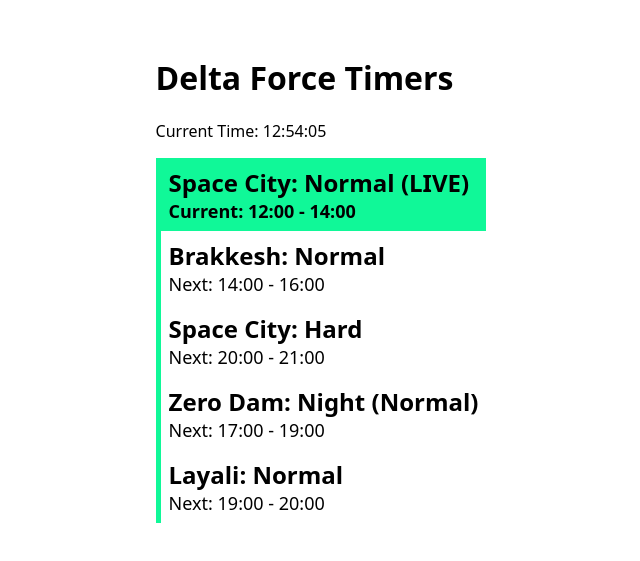
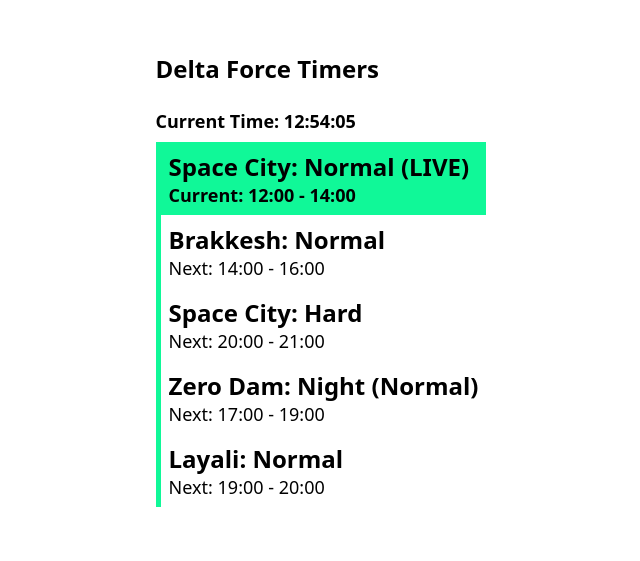
Before and after one commit to tomcorke/dftimers, a React (Vite) app: page / in a window 1280 px wide. Shown: the part 121-682 px from the top of the page, without its empty margins (319-959 px from the left). Built offline with nearby package versions, Linux system fonts and the light colour scheme.

Commit message:
Progress & UTC

```diff
--- a/src/App.css
+++ b/src/App.css
@@ -7,22 +7,50 @@ html {
   height: 100%;
 }
 
-
-
 .App {
 
   --df-green: #10f898;
+  --df-quality-common: #d0d0d0;
+  /* uncommon, rare, epic, legendary, exotic */
+  /* green, blue, purple, orange, red */
+  --df-quality-uncommon: #00ff3f;
+  --df-quality-rare: #00bfff;
+  --df-quality-epic: #ff00ff;
+  --df-quality-legendary: #ff7f00;
+  --df-quality-exotic: #ff0000;
+
+  .sections {
+    display: flex;
+    flex-flow: row wrap;
+    gap: 1em;
+
+    .section {
+      /* border: 1px solid red; */
+
+      h2 {
+        margin: 0 0 1em;
+        padding: 0;
+        font-size: 24px;
+      }
+
+    }
+  }
+
+  .MapTimers {
 
     .currentTime {
-    margin-bottom: 1em;
+      font-weight: bold;
+      font-size: 18px;
+      margin-bottom: 0.5em;
     }
+
 
     .timers {
       .timer {
         padding: 0.5em;
         border-left: 5px solid var(--df-green);
 
-      h2 {
+        h3 {
           font-size: 24px;
           padding: 0;
           margin: 0;
@@ -40,3 +68,52 @@ html {
       }
     }
   }
+
+  .Collector {
+    .mission {
+
+      h3 {
+        font-weight: bold;
+        font-size: 18px;
+        margin-bottom: 0.5em;
+      }
+
+      .items {
+        .item {
+
+          border-left: 4px solid transparent;
+          margin-bottom: 4px;
+          padding: 2px 0 2px 0.5em;
+          display: flex;
+          flex-flow: row nowrap;
+          justify-content: space-between;
+          gap: 1em;
+          width: 100%;
+
+          --item-color: transparent;
+          border-color: var(--item-color);
+          box-shadow: inset 100px 0 100px -100px var(--item-color);
+
+          &.common {
+            --item-color: var(--df-quality-common);
+          }
+          &.uncommon {
+            --item-color: var(--df-quality-uncommon);
+          }
+          &.rare {
+            --item-color: var(--df-quality-rare);
+          }
+          &.epic {
+            --item-color: var(--df-quality-epic);
+          }
+          &.legendary {
+            --item-color: var(--df-quality-legendary);
+          }
+          &.exotic {
+            --item-color: var(--df-quality-exotic);
+          }
+        }
+      }
+    }
+  }
+}
--- a/src/App.tsx
+++ b/src/App.tsx
@@ -1,8 +1,9 @@
 import { use, useEffect, useState } from "react";
 import "./App.css";
 
-import { MAP_TIMERS, MapTimer } from "./timers/map-timer";
 import classNames from "classnames";
+import { MapTimersSection } from "./sections/MapTimers";
+import { CollectorSection } from "./sections/Collector";
 
 const DateTimeDisplay = ({
   secondsFromMidnight,
@@ -23,52 +24,11 @@ const DateTimeDisplay = ({
 };
 
 const App = () => {
-  const [now, setNow] = useState(MapTimer.nowSeconds());
-
-  useEffect(() => {
-    const interval = setInterval(() => {
-      setNow(MapTimer.nowSeconds());
-    }, 1000);
-
-    return () => clearInterval(interval);
-  }, []);
-
   return (
     <div className={"App"}>
-      <h1>Delta Force Timers</h1>
-      <div className="currentTime">
-        Current Time:{" "}
-        <DateTimeDisplay secondsFromMidnight={now} withSeconds={true} />
-      </div>
-      <div className={"timers"}>
-        {MAP_TIMERS.map((timer) => {
-          const isLive = timer.isLive();
-          return (
-            <div
-              key={timer.name}
-              className={classNames("timer", { live: isLive })}
-            >
-              <h2>
-                {timer.name}
-                {isLive ? " (LIVE)" : ""}
-              </h2>
-              <div className={"time"}>
-                {isLive ? "Current" : "Next"}:{" "}
-                <DateTimeDisplay
-                  secondsFromMidnight={timer.nextOrCurrentTimeSpanStartSeconds(
-                    now
-                  )}
-                />{" "}
-                -{" "}
-                <DateTimeDisplay
-                  secondsFromMidnight={timer.nextOrCurrentTimeSpanEndSeconds(
-                    now
-                  )}
-                />
-              </div>
-            </div>
-          );
-        })}
+      <div className="sections">
+        <MapTimersSection />
+        {/* <CollectorSection /> */}
       </div>
     </div>
   );
--- /dev/null
+++ b/src/sections/Collector.tsx
@@ -0,0 +1,119 @@
+import { use, useEffect, useState } from "react";
+
+import { MAP_TIMERS, MapTimer } from "./timers/map-timer";
+import classNames from "classnames";
+
+type Quality = "common" | "uncommon" | "rare" | "epic" | "legendary" | "exotic";
+
+const IMAGES = {
+  magazine: new URL(
+    "../images/magazine.png?as=webp&width=100&height=100",
+    import.meta.url
+  ).href,
+};
+
+class CollectorItem {
+  name: string;
+  quality: Quality;
+  needed: number;
+  collected: number;
+  constructor(
+    name: string,
+    quality: Quality,
+    needed: number,
+    collected: number = 0
+  ) {
+    this.name = name;
+    this.quality = quality;
+    this.needed = needed;
+    this.collected = collected;
+  }
+  get progressString(): string {
+    return `${this.collected}/${this.needed}`;
+  }
+  get progressPercent(): number {
+    return Math.floor((this.collected / this.needed) * 100);
+  }
+}
+
+class CollectorMission {
+  name: string;
+  items: CollectorItem[];
+  constructor(name: string, items: CollectorItem[]) {
+    this.name = name;
+    this.items = items;
+  }
+}
+
+const COLLECTOR_MISSIONS = [
+  new CollectorMission("Collector 1", [
+    new CollectorItem("Magazine", "rare", 2),
+    new CollectorItem("Wooden Pipe", "rare", 2),
+    new CollectorItem("Intel Document", "rare", 5),
+    new CollectorItem("Portable Speaker", "epic", 2),
+  ]),
+  new CollectorMission("Collector 2", [
+    new CollectorItem("Artificial Knee", "epic", 1),
+    new CollectorItem("Implantable Defibrillator", "legendary", 1),
+    new CollectorItem("Microscope", "rare", 3),
+    new CollectorItem("Centrifuge", "epic", 1),
+    new CollectorItem("Blood Pressure Monitor", "epic", 2),
+  ]),
+  new CollectorMission("Collector 3", [
+    new CollectorItem("Thermometer", "uncommon", 5),
+    new CollectorItem("Military Binoculars", "legendary", 3),
+    new CollectorItem("something", "exotic", 3),
+    new CollectorItem("something else", "exotic", 2),
+    new CollectorItem("Ceremonial Knife", "epic", 2),
+  ]),
+  new CollectorMission("Collector 4", [
+    new CollectorItem("Lamp", "epic", 3),
+    new CollectorItem("Hookah", "epic", 3),
+    new CollectorItem("Cup", "legendary", 2),
+    new CollectorItem("Teapot", "epic", 3),
+    new CollectorItem("Pot", "uncommon", 3),
+    new CollectorItem("LEDX", "legendary", 2),
+  ]),
+  new CollectorMission("Collector 5", [
+    new CollectorItem("Earring", "epic", 1),
+    new CollectorItem("Router", "epic", 2),
+    new CollectorItem("EV Battery", "epic", 2),
+    new CollectorItem("SLR Camera", "legendary", 2),
+    new CollectorItem("Military Thingy", "legendary", 1),
+  ]),
+  new CollectorMission("Collector 6", [
+    new CollectorItem("Smoothbore", "exotic", 1),
+    new CollectorItem("Radio", "legendary", 2),
+    new CollectorItem("Digital Camera", "legendary", 1),
+  ]),
+];
+
+export const CollectorSection = () => {
+  return (
+    <div className="section Collector">
+      <h2>Collector</h2>
+      {COLLECTOR_MISSIONS.map((mission) => {
+        return (
+          <div className="mission" key={mission.name}>
+            <h3>{mission.name}</h3>
+            <div className="items">
+              {mission.items.map((item) => {
+                return (
+                  <div
+                    className={classNames("item", item.quality)}
+                    key={`${mission.name}_${item.name}`}
+                  >
+                    <div className="name">{item.name}</div>
+                    <div className="progress">
+                      {item.progressString} ({item.progressPercent}%)
+                    </div>
+                  </div>
+                );
+              })}
+            </div>
+          </div>
+        );
+      })}
+    </div>
+  );
+};
--- /dev/null
+++ b/src/sections/MapTimers.tsx
@@ -0,0 +1,81 @@
+import { use, useEffect, useState } from "react";
+
+import { MAP_TIMERS, MapTimer } from "./timers/map-timer";
+import classNames from "classnames";
+
+const DateTimeDisplay = ({
+  secondsFromMidnight,
+  withSeconds = false,
+  withOffset = true,
+}: {
+  secondsFromMidnight: number;
+  withSeconds?: boolean;
+  withOffset?: boolean;
+}) => {
+  const offsetHours = withOffset ? MapTimer.offsetHours() : 0;
+  const adjustedSecondsFromMidnight = secondsFromMidnight - offsetHours * 3600;
+  const hours = Math.floor(adjustedSecondsFromMidnight / 3600);
+  const minutes = Math.floor((adjustedSecondsFromMidnight % 3600) / 60);
+  const seconds = adjustedSecondsFromMidnight % 60;
+  return (
+    <span>
+      {hours.toString().padStart(2, "0")}:{minutes.toString().padStart(2, "0")}
+      {withSeconds ? `:${seconds.toString().padStart(2, "0")}` : ""}
+    </span>
+  );
+};
+
+export const MapTimersSection = () => {
+  const [now, setNow] = useState(MapTimer.nowSecondsUTC());
+
+  useEffect(() => {
+    const interval = setInterval(() => {
+      setNow(MapTimer.nowSecondsUTC());
+    }, 1000);
+
+    return () => clearInterval(interval);
+  }, []);
+
+  return (
+    <div className="section MapTimers">
+      <h2>Delta Force Timers</h2>
+      <div className="currentTime">
+        Current Time:{" "}
+        <DateTimeDisplay secondsFromMidnight={now} withSeconds={true} />
+      </div>
+
+      <div className={"timers"}>
+        {MAP_TIMERS.map((timer) => {
+          const isLive = timer.isLive();
+          return (
+            <div
+              key={timer.name}
+              className={classNames("timer", { live: isLive })}
+            >
+              <h3>
+                {timer.name}
+                {isLive ? " (LIVE)" : ""}
+              </h3>
+              <div className={"time"}>
+                {isLive ? "Current" : "Next"}:{" "}
+                <DateTimeDisplay
+                  secondsFromMidnight={timer.nextOrCurrentTimeSpanStartSeconds(
+                    now
+                  )}
+                  withOffset={true}
+                />{" "}
+                -{" "}
+                <DateTimeDisplay
+                  secondsFromMidnight={timer.nextOrCurrentTimeSpanEndSeconds(
+                    now
+                  )}
+                  withOffset={true}
+                />
+              </div>
+            </div>
+          );
+        })}
+      </div>
+    </div>
+  );
+};
--- a/src/timers/map-timer.ts
+++ b/src/sections/timers/map-timer.ts
@@ -14,27 +14,36 @@ export class MapTimer {
 
   static nowSeconds(): number {
     const now = new Date();
-    const offset = now.getTimezoneOffset() * 60;
     return now.getHours() * 3600 + now.getMinutes() * 60 + now.getSeconds();
   }
 
-  nextOrCurrentTimeSpan(currentTimeSeconds: number): TimeSpan | undefined {
-    // get current time as seconds since midnight
-    // get next time span's star hour as seconds since midnight
-    // if no time span has a start greater than current time, add 24 hours to earliest time span and use that
-    // return difference between next time span's start time and current time
+  static nowSecondsUTC(): number {
+    const now = new Date();
+    return (
+      now.getUTCHours() * 3600 + now.getUTCMinutes() * 60 + now.getUTCSeconds()
+    );
+  }
+
+  static offsetHours(): number {
+    const now = new Date();
+    return now.getTimezoneOffset() / 60;
+  }
+
+  nextOrCurrentTimeSpan(currentTimeSecondsUTC: number): TimeSpan | undefined {
     const nextTimeSpan = this.times.find((time) => {
       const startTimeSeconds = time.startHour * 3600;
       const endTimeSeconds = time.endHour * 3600;
       return (
-        (startTimeSeconds < currentTimeSeconds &&
-          endTimeSeconds > currentTimeSeconds) ||
-        startTimeSeconds > currentTimeSeconds
+        (startTimeSeconds < currentTimeSecondsUTC &&
+          endTimeSeconds > currentTimeSecondsUTC) ||
+        startTimeSeconds > currentTimeSecondsUTC
       );
     });
+
     if (nextTimeSpan) {
       return nextTimeSpan;
     }
+
     const nextDayFirstTimeSpan = this.times[0];
     if (nextDayFirstTimeSpan) {
       return {
@@ -42,11 +51,12 @@ export class MapTimer {
         endHour: nextDayFirstTimeSpan.endHour + 24,
       };
     }
+
     return undefined;
   }
 
-  nextOrCurrentTimeSpanStartSeconds(currentTimeSeconds: number): number {
-    const nextTimeSpan = this.nextOrCurrentTimeSpan(currentTimeSeconds);
+  nextOrCurrentTimeSpanStartSeconds(currentTimeSecondsUTC: number): number {
+    const nextTimeSpan = this.nextOrCurrentTimeSpan(currentTimeSecondsUTC);
     let nextTimeSpanStartSeconds: number | undefined;
     if (nextTimeSpan) {
       nextTimeSpanStartSeconds = nextTimeSpan.startHour * 3600;
@@ -57,8 +67,8 @@ export class MapTimer {
     return nextTimeSpanStartSeconds;
   }
 
-  nextOrCurrentTimeSpanEndSeconds(currentTimeSeconds: number): number {
-    const nextTimeSpan = this.nextOrCurrentTimeSpan(currentTimeSeconds);
+  nextOrCurrentTimeSpanEndSeconds(currentTimeSecondsUTC: number): number {
+    const nextTimeSpan = this.nextOrCurrentTimeSpan(currentTimeSecondsUTC);
     let nextTimeSpanEndSeconds: number | undefined;
     if (nextTimeSpan) {
       nextTimeSpanEndSeconds = nextTimeSpan.endHour * 3600;
@@ -70,12 +80,12 @@ export class MapTimer {
   }
 
   secondsUntilNextEnd(): number {
-    const now = MapTimer.nowSeconds();
+    const now = MapTimer.nowSecondsUTC();
     return this.nextOrCurrentTimeSpanEndSeconds(now) - now;
   }
 
   isLive(): boolean {
-    const now = MapTimer.nowSeconds();
+    const now = MapTimer.nowSecondsUTC();
     const nextTimeSpan = this.nextOrCurrentTimeSpan(now);
     if (nextTimeSpan) {
       const startTimeSeconds = nextTimeSpan.startHour * 3600;
```
Also changed, not shown: package.json (+5 -3 lines), src/images/magazine.png (added), 1 other file (tests, documents, lock files or other folders). Lines whose indentation alone changed are shown as unchanged.
